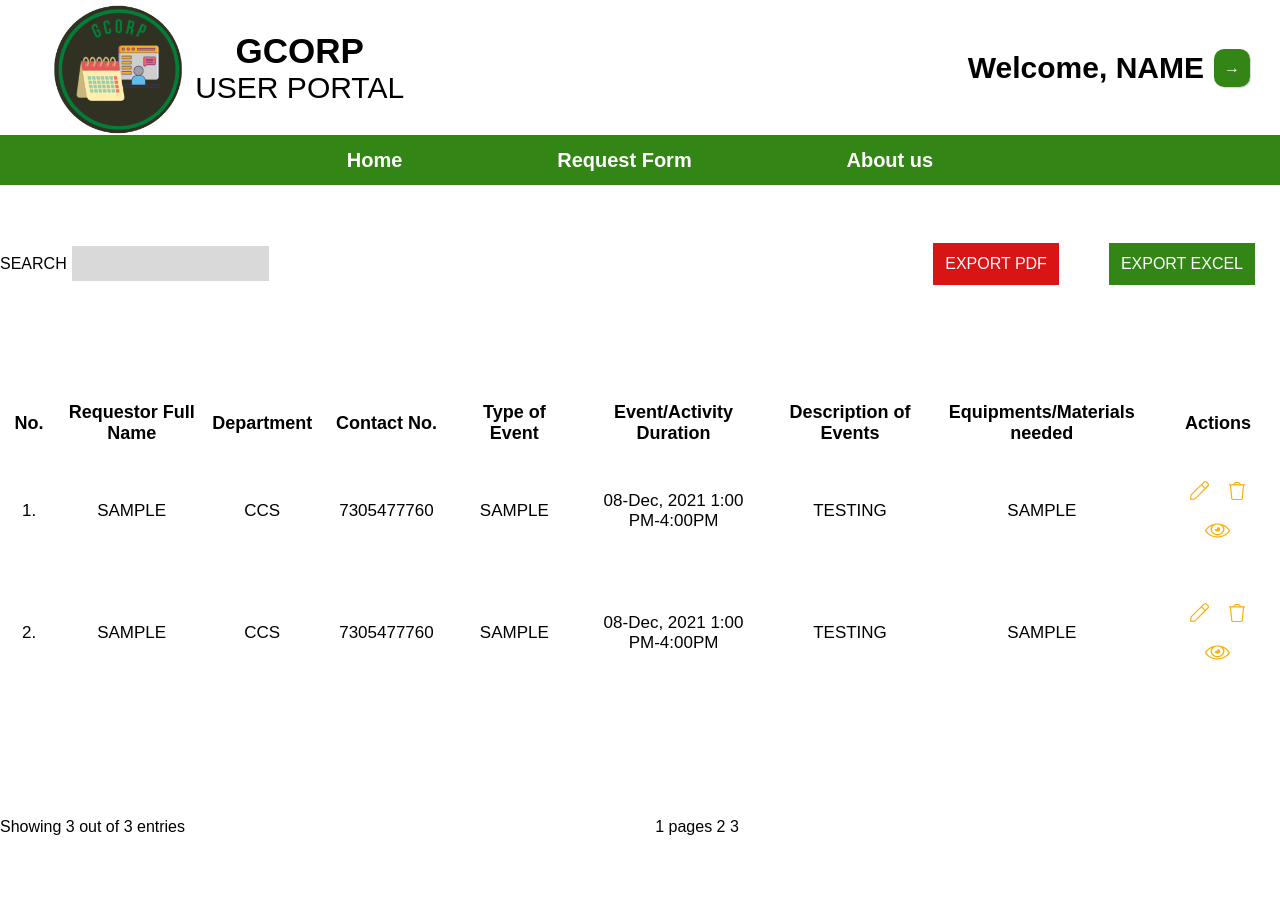
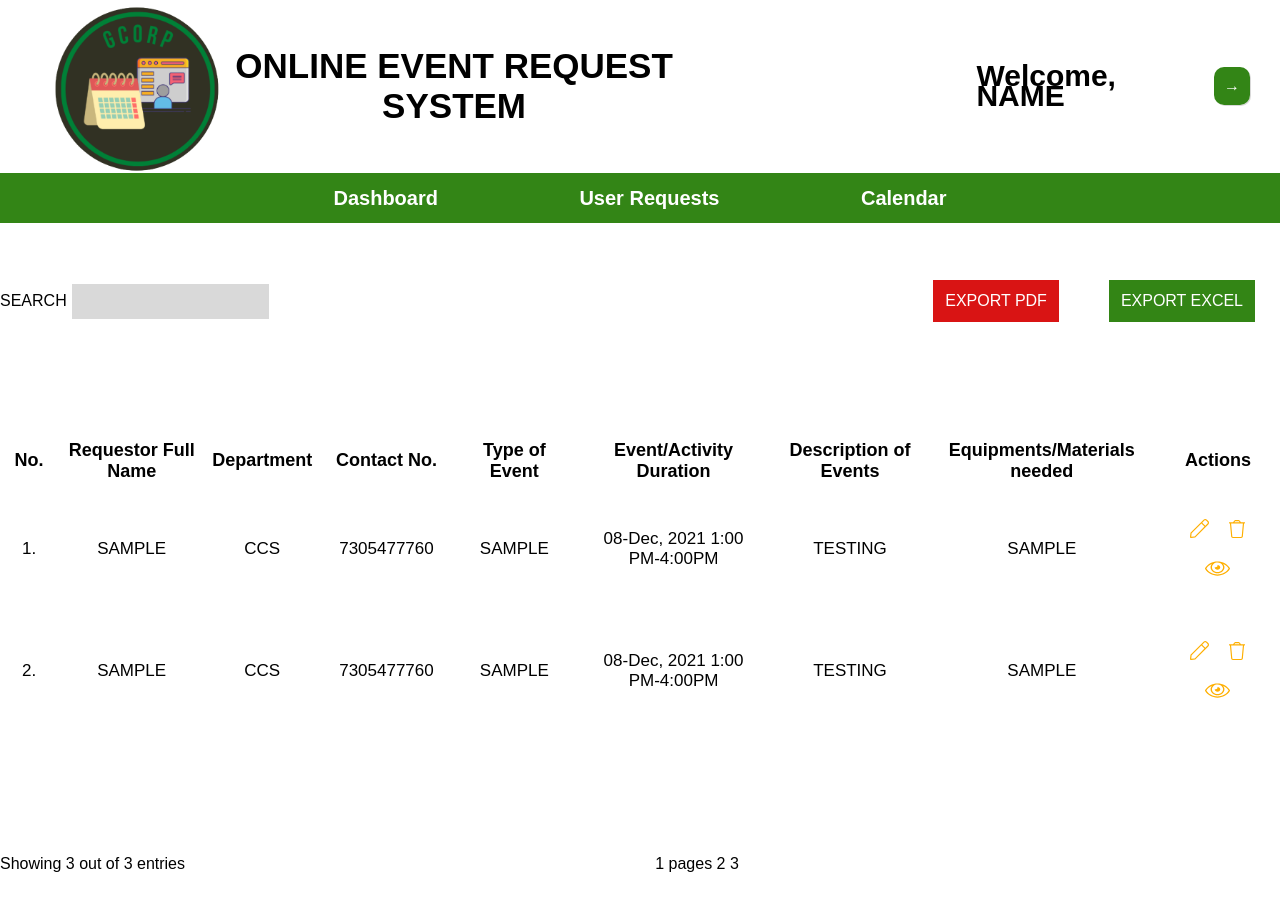
Before and after one commit to jaycel19/gcorp-online-event-request-portal, a React (Create React App) app: page / in a window 1280 px wide. Shown: the top 910 px of the page. Built offline with nearby package versions, Linux system fonts and the light colour scheme.

Commit message:
Create AdminHeader and Rename ManageUserRequestForm to UserRequests

```diff
--- a/src/App.js
+++ b/src/App.js
@@ -4,15 +4,16 @@ import RequestForm from "./pages/user/RequestForm";
 import Header from "./components/Header";
 
 import AdminLogin from "./pages/admin/AdminLogin";
-import ManageUserRequestForm from "./pages/admin/ManageUserRequestForm";
+import ManageUserRequestForm from "./pages/admin/UserRequests";
 
 import "../src/css/App.css";
+import AdminHeader from "./components/AdminHeader";
 
 
 function App() {
   return (
     <div className="App">
-      <Header />
+      <AdminHeader />
       <div className="main-con">
         <ManageUserRequestForm />
       </div>
--- /dev/null
+++ b/src/components/AdminHeader.js
@@ -0,0 +1,32 @@
+import React from 'react';
+import gcorpLogo from '../images/gcorp.png';
+import '../css/AdminHeader.css';
+
+const AdminHeader = () => {
+  return (
+    <div className="AdminHeader">
+        <div className="upper">
+            <div className="left">
+                <img src={ gcorpLogo } alt="gcorp" />
+                <div className="title">
+                    <h1>ONLINE EVENT REQUEST</h1>
+                    <h1>SYSTEM</h1>
+                </div>
+            </div>
+            <div className="right">
+                <h3>Welcome, {"NAME"}</h3>
+                <button>→</button>
+            </div>
+        </div>
+        <div className="lower">
+            <div className="items">
+                <a href="">Dashboard</a>
+                <a href="">User Requests</a>
+                <a href="">Calendar</a>
+            </div>
+        </div>
+    </div>
+  )
+}
+
+export default AdminHeader
--- /dev/null
+++ b/src/css/AdminHeader.css
@@ -0,0 +1,96 @@
+.AdminHeader {
+    display: flex;
+    flex-direction: column;
+    width: 100%;
+}
+
+.AdminHeader > .upper{
+    display: flex;
+    align-items: center;
+    justify-content: flex-end;
+}
+
+.AdminHeader > .upper > .left {
+    display: flex;
+    align-items: center;
+    margin-left: 50px;
+}
+
+.AdminHeader > .upper > .left > .title {
+    display: flex;
+    flex-direction: column;
+    align-items: center;
+}
+
+.AdminHeader > .upper > .left img {
+    width: 20%;
+}
+
+.AdminHeader > .upper > .left .title h1,
+.AdminHeader > .upper > .left .title h2 {
+    margin: 0px;
+    font-style: normal;
+    font-weight: 700;
+    /* or 42% */
+
+    text-align: center;
+}
+
+.AdminHeader > .upper > .left .title h1 {
+    font-size: 35px;
+}
+
+.AdminHeader > .upper > .left .title h2 {
+    font-size: 30px;
+    font-weight: 500;
+}
+
+.AdminHeader > .upper > .right {
+    display: flex;
+    justify-content: flex-start;
+    align-items: center;
+    margin-right: 20px;
+}
+
+.AdminHeader > .upper > .right > h3 {
+    font-style: normal;
+    font-weight: 700;
+    font-size: 30px;
+    line-height: 20px;
+}
+
+.AdminHeader > .upper > .right button {
+    margin: 10px;
+    border: none;
+    background: rgba(34, 123, 3, 0.92);
+    box-shadow: 1px 1px 0px rgba(0, 0, 0, 0.15);
+    border-radius: 10px;
+    padding: 10px;
+    color: #fff;
+    font-size: 16px;
+}
+
+.AdminHeader > .lower {
+    display: flex;
+    justify-content: center;
+    align-items: center;
+    background: rgba(34, 123, 3, 0.92);
+    height: 50px;
+}
+
+.AdminHeader > .lower > .items {
+    display: flex;
+    justify-content: space-evenly;
+    align-items: center;
+    width: 70%;
+    height: 50px;
+}
+
+.AdminHeader > .lower > .items a {
+    font-size: 20px;
+    color: #fff;
+    font-style: normal;
+    font-weight: 700;
+    line-height: 20px;
+    text-decoration: none;
+}
--- a/src/css/ManageUserRequestForm.css
+++ b/src/css/UserRequests.css
@@ -1,4 +1,4 @@
-.ManageUserRequestForm {
+.UserRequest {
     display: flex;
     flex-direction: column;
     justify-content: space-around;
--- a/src/pages/admin/ManageUserRequestForm.js
+++ b/src/pages/admin/UserRequests.js
@@ -1,9 +1,9 @@
 import React from 'react';
-import '../../css/ManageUserRequestForm.css';
+import '../../css/UserRequests.css';
 
-const ManageUserRequestForm = () => {
+const UserRequests = () => {
     return (
-        <div className="ManageUserRequestForm">
+        <div className="UserRequest">
             <div className="controls">
                 <div className="search">
                     <p>SEARCH</p>
@@ -98,4 +98,4 @@ const ManageUserRequestForm = () => {
     )
 }
 
-export default ManageUserRequestForm
+export default UserRequests;
```
